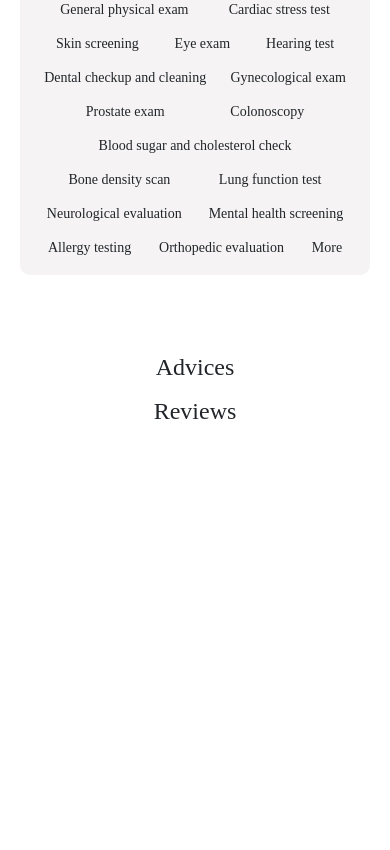
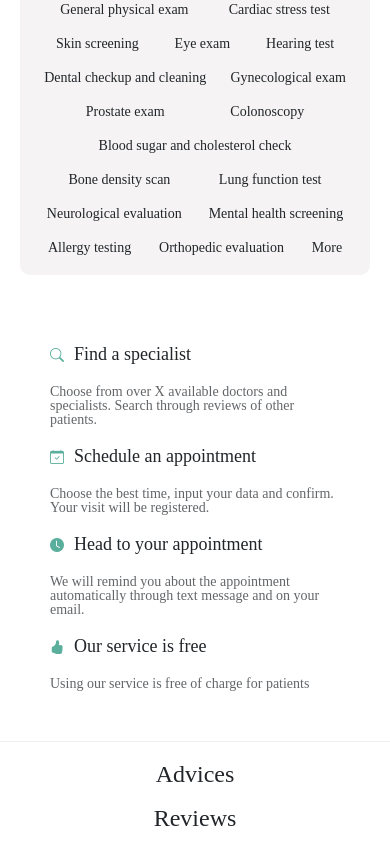
Before and after one commit to lekromOG/znanylekarz, a website: page frontend/src/index.html in a window 390 px wide. Shown: the part 644-1494 px from the top of the page. Before the commit the page ends 1087 px from the top, so only its background shows below. Drawn offline with nearby package versions, Linux system fonts and the light colour scheme; no server answers; files whose address does not match are found by name.

Commit message:
added styles for filler content on the page and made it responsive

```diff
--- a/frontend/src/index.html
+++ b/frontend/src/index.html
@@ -131,42 +131,42 @@
                     <li>More</li>
                 </ul>
         </section>
-        <section class="filler-section">
+        <section class="filler-section bottom-line">
             <div class="pros-container">
                 <div class="pros">
                     <div class="pros-heading">
-                        <i class="pros-icon"></i>
-                        <h3></h3>
+                        <i class="bi bi-search pros-icon"></i>
+                        <h3 class="pros-heading-text">Find a specialist</h3>
                     </div>
                     <div class="pros-text">
-                        <p></p>
+                        <p>Choose from over X available doctors and specialists. Search through reviews of other patients.</p>
                     </div>
                 </div>
                 <div class="pros">
                     <div class="pros-heading">
-                        <i class="pros-icon"></i>
-                        <h3></h3>
+                        <i class="bi bi-calendar-check pros-icon"></i>
+                        <h3 class="pros-heading-text">Schedule an appointment</h3>
                     </div>
                     <div class="pros-text">
-                        <p></p>
+                        <p>Choose the best time, input your data and confirm. Your visit will be registered.</p>
                     </div>
                 </div>
                 <div class="pros">
                     <div class="pros-heading">
-                        <i class="pros-icon"></i>
-                        <h3></h3>
+                        <i class="bi bi-clock-fill pros-icon"></i>
+                        <h3 class="pros-heading-text">Head to your appointment</h3>
                     </div>
                     <div class="pros-text">
-                        <p></p>
+                        <p>We will remind you about the appointment automatically through text message and on your email.</p>
                     </div>
                 </div>
                 <div class="pros">
                     <div class="pros-heading">
-                        <i class="pros-icon"></i>
-                        <h3></h3>
+                        <i class="bi bi-hand-thumbs-up-fill pros-icon"></i>
+                        <h3 class="pros-heading-text">Our service is free</h3>
                     </div>
                     <div class="pros-text">
-                        <p></p>
+                        <p>Using our service is free of charge for patients</p>
                     </div>
                 </div>
             </div>
--- a/frontend/src/styles/style.css
+++ b/frontend/src/styles/style.css
@@ -197,6 +197,45 @@ body, p {
     border-radius: 10px;
 }
 
+.pros-container {
+    display: flex;
+    padding: 20px;
+    flex-wrap: wrap;
+    flex-direction: column;
+}
+
+.pros {
+    width: 100%;
+    display: flex;
+    flex-direction: column;
+    padding: 10px;
+}
+
+.pros-heading {
+    display: flex;
+    width: 100%;
+    height: 40px;
+}
+
+.pros-heading-text {
+    display: flex;
+    width: 100%;
+    padding-left: 10px;
+}
+
+.pros-icon {
+    color: #5AAF9C;
+    padding-top: 3px;
+}
+
+.pros-text {
+    opacity: 0.7;
+}
+
+.bottom-line {
+    border-bottom: 1px solid rgba(0, 0, 0, 0.061);
+}
+
   /* Tablet */
 @media (min-width: 481px) {
     h1 {
@@ -208,7 +247,7 @@ body, p {
     }
 
     h3 {
-        font-size: 22px;
+        font-size: 18px;
     }
 
     .subtitle {
@@ -221,6 +260,18 @@ body, p {
 
     .small-text {
         font-size: 14px;
+    }
+
+    .pros {
+        width: 25%;
+    }
+
+    .pros-container {
+        flex-direction: row;
+    }
+
+    .pros-heading {
+        height: 50px;
     }
 }
 
@@ -242,7 +293,7 @@ body, p {
     }
 
     h3 {
-        font-size: 28px;
+        font-size: 24px;
     }
 
     .subtitle {
@@ -282,4 +333,12 @@ body, p {
     .filler-section-container{
         width: 75%;
     }
+
+    .pros-container {
+        width: 75%;
+    }
+
+    .pros-heading {
+        height: 60px;
+    }
 }
```
